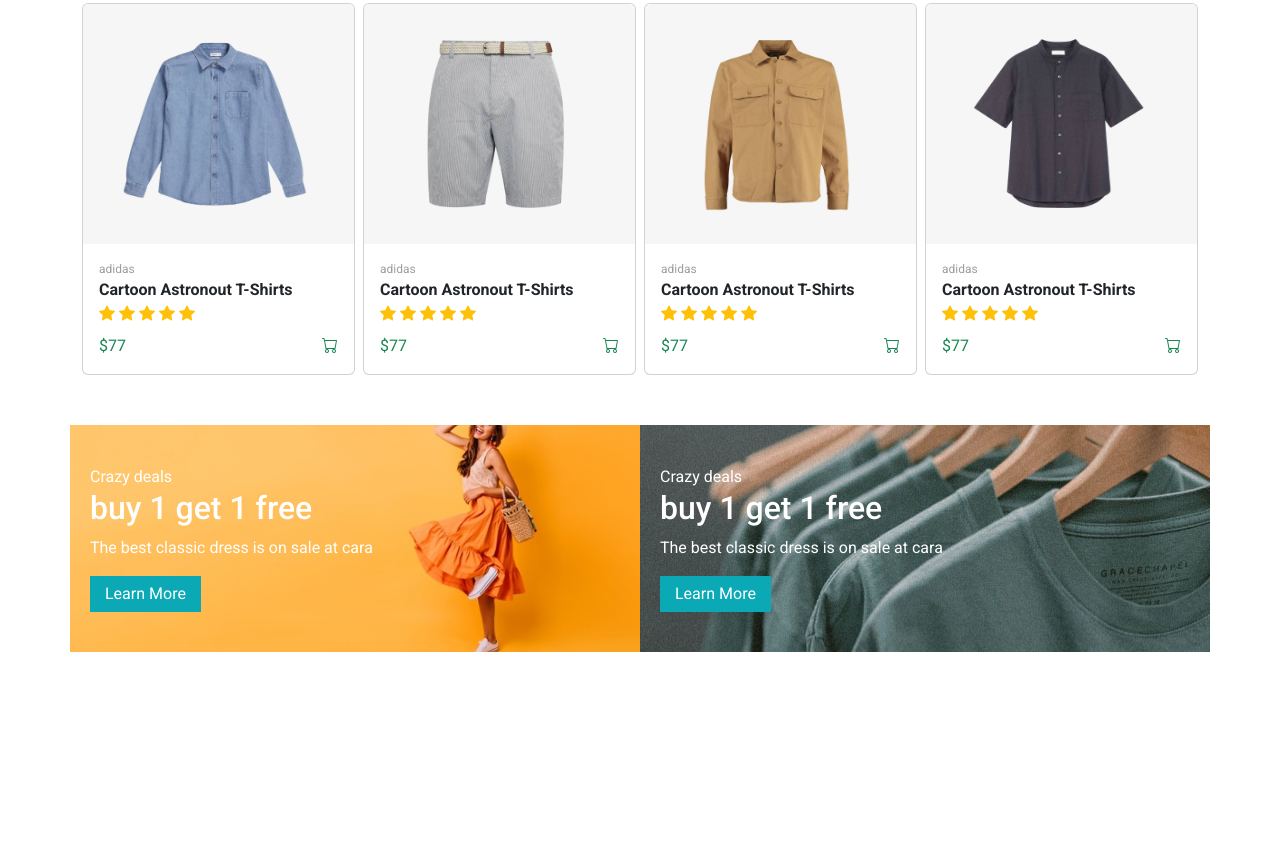
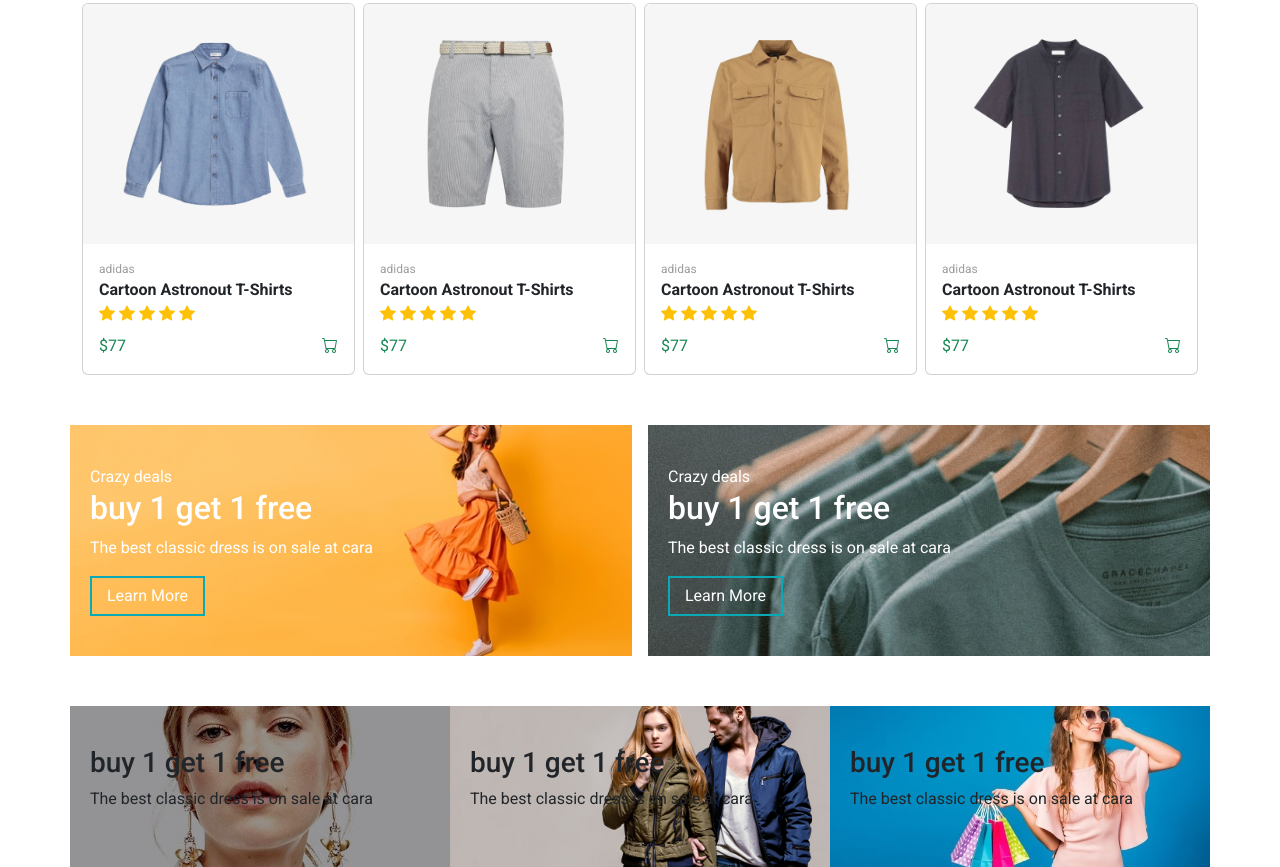
Before and after one commit to mikhailsm174/multiple-page, a plain HTML site: page index.html in a window 1280 px wide. Shown: the part 2513-3380 px from the top of the page. Before the commit the page ends 3165 px from the top, so only its background shows below. Drawn offline with nearby package versions, Linux system fonts and the light colour scheme.

Commit message:
two file modified

```diff
--- a/index.html
+++ b/index.html
@@ -458,21 +458,47 @@
 
     <section class="container-fluid clasic_dress_section">
         <div class="container">
-            <div class="row row-cols-2 clasic_dress_cards">
-                <div class="col clasic_dress_card_one clasic_dress_card">
+            <div class="row clasic_dress_cards">
+                <div class="col clasic_dress_card_one clasic_dress_card me-3">
                     <div class="clasic_dress_content">
-                        <p class="clasic_dress_content-one mb-0">Crazy deals</p>
-                        <h2 class="clasic_dress_content_h2">buy 1 get 1 free</h2>
-                        <p class="clasic_dress_content_two">The best classic dress is on sale at cara</p>
+                        <p class="clasic_dress_p_one mb-0">Crazy deals</p>
+                        <h2 class="clasic_dress_h2">buy 1 get 1 free</h2>
+                        <p class="clasic_dress_p_two">The best classic dress is on sale at cara</p>
                         <button class="clasic_dress_content_btn">Learn More</button>
                     </div>
                 </div>
                 <div class="col clasic_dress_card_two clasic_dress_card">
                     <div class="clasic_dress_content"></div>
-                        <p class="clasic_dress_content-one mb-0">Crazy deals</p>
-                        <h2 class="clasic_dress_content_h2">buy 1 get 1 free</h2>
-                        <p class="clasic_dress_content_two">The best classic dress is on sale at cara</p>
+                        <p class="clasic_dress_p_one mb-0">Crazy deals</p>
+                        <h2 class="clasic_dress_h2">buy 1 get 1 free</h2>
+                        <p class="clasic_dress_p_two">The best classic dress is on sale at cara</p>
                         <button class="clasic_dress_content_btn">Learn More</button>
+                    </div>
+                </div>
+            </div>
+        </div>
+    </section>
+
+
+    <section class="container-fluid">
+        <div class="container">
+            <div class="row seasonal_cards_all">
+                <div class="col seasonal_card_one seasonal_card">
+                    <div class="seasonal_card_content">
+                        <h3 class="clasic_dress_h2">buy 1 get 1 free</h3>
+                        <p class="clasic_dress_p_two">The best classic dress is on sale at cara</p>
+                    </div>
+                </div>
+                <div class="col seasonal_card_two seasonal_card">
+                    <div class="clasic_dress_content">
+                        <h3 class="clasic_dress_h2">buy 1 get 1 free</h3>
+                        <p class="clasic_dress_p_two">The best classic dress is on sale at cara</p>
+                    </div>
+                </div>
+                <div class="col seasonal_card_three seasonal_card">
+                    <div class="clasic_dress_content">
+                        <h3 class="clasic_dress_h2">buy 1 get 1 free</h3>
+                        <p class="clasic_dress_p_two">The best classic dress is on sale at cara</p>
                     </div>
                 </div>
             </div>
--- a/style.css
+++ b/style.css
@@ -523,9 +523,10 @@
 
 
 /* ===========================  clasic dress section start  ============================== */
-/* .clasic_dress_cards{
-    gap: 10px;
-} */
+
+.clasic_dress_section{
+    margin-bottom: 50px;
+}
 
 
 .clasic_dress_card_one{
@@ -546,24 +547,55 @@
 }
 
 .clasic_dress_content_btn{
-    border: 0;
+    border: 2px solid #0BA9B6;
     padding: 6px 15px;
-    background-color: #0BA9B6;
     color: white;
     transition: all .3s;
+    background-color: transparent;
 }
 
-.clasic_dress_content_btn:hover{
-    background-color: #058a96;
+.clasic_dress_card:hover .clasic_dress_content_btn{
+    background-color: #0BA9B6;
 }
 
 
-/* @media screen and (max-width:425px){
-    .clasic_dress_cards{
-        display: block;
+@media screen and (max-width:768px){
+    .clasic_dress_h2{
+        font-size: 20px;
     }
 
-    .clasic_dress_card{
-        width: 100%;
+    .clasic_dress_p_two{
+        font-size: 12px;
     }
-} */
+
+    .clasic_dress_p_one{
+        font-size: 12px;
+    }
+}
+
+@media screen and (max-width:425px){
+    .clasic_dress_section{
+        margin-bottom: 30px;
+    }
+}
+
+
+
+
+.seasonal_card{
+    background-position: center;
+    background-size: cover;
+    padding: 40px 20px;
+}
+
+.seasonal_card_one{
+    background-image: url(./images/banner/b7.jpg);
+}
+
+.seasonal_card_two{
+    background-image: url(./images/banner/b4.jpg);
+}
+
+.seasonal_card_three{
+    background-image: url(./images/banner/b18.jpg);
+}
```
